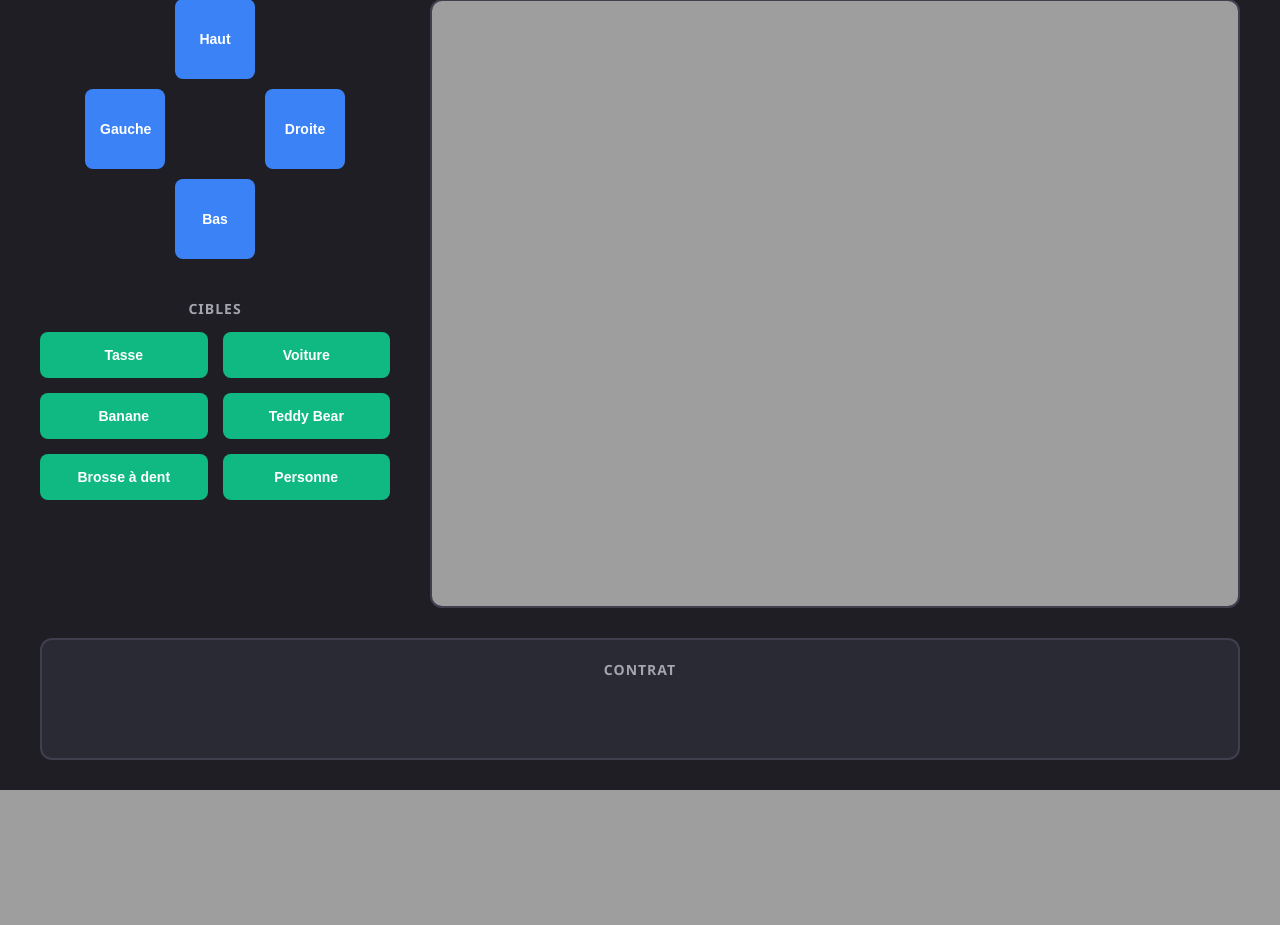
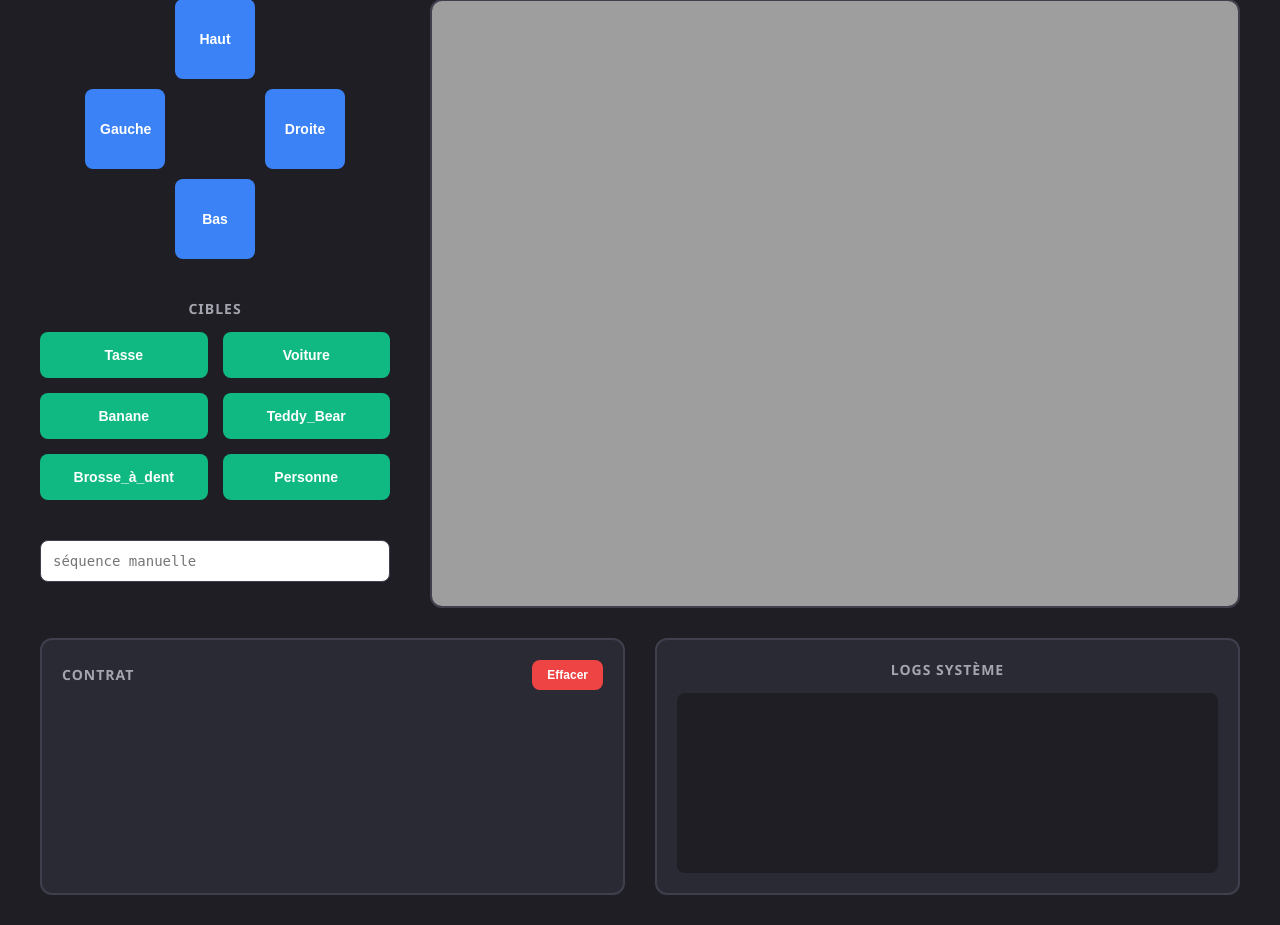
Before and after one commit to pfevrety/Autonomus-robot-zenoh, a Python web app: template website/templates/index.html in a window 1280 px wide. Shown: the part 64-989 px from the top of the page. Before the commit the page ends 854 px from the top, so only its background shows below. Run offline with Jinja, Linux system fonts and the light colour scheme; the template is opened without the code that fills it, so the values that code supplies are empty; some libraries are stand-ins or nearby versions.

Commit message:
log et console

```diff
--- a/src/video/web_display_video.py
+++ b/src/video/web_display_video.py
@@ -59,7 +59,7 @@ def display_video_stream():
                 npImage = np.frombuffer(cams[cam]["img"], dtype=np.uint8)
                 matImage = cv2.imdecode(npImage, 1)
                 if "stack" in cams[cam]:
-                    print("Stack for cam {}: {}".format(cam, cams[cam]["stack"]))
+                    print("Stack for cam {}: {}".format(cam, len(cams[cam]["stack"])))
                 if "objects" in cams[cam]:
                     for obj in list(cams[cam]["objects"]):
                         if cams[cam]["objects"][obj]["time"] > now - 0.2:
--- a/website/styles/style.css
+++ b/website/styles/style.css
@@ -109,13 +109,68 @@ h3 {
     object-fit: cover;
 }
 
+.bottom-panel {
+    display: flex;
+    gap: 30px;
+    justify-content: center;
+    max-width: 1200px;
+    margin: 0 auto;
+}
 
-/* Section de la file d'attente */
-.bottom-panel {
+
+.queue-panel {
     background-color: #2a2a35;
     border-radius: 12px;
     padding: 20px;
+    width: 600px;
     border: 2px solid #3f3f4e;
+}
+
+.log-panel {
+    background-color: #2a2a35;
+    border-radius: 12px;
+    padding: 20px;
+    width: 600px;
+    border: 2px solid #3f3f4e;
+}
+/* Conteneur principal des logs */
+.log-container {
+    background-color: #1e1e24; /* Plus sombre pour contraster avec le panel */
+    border-radius: 8px;
+    padding: 12px;
+    height: 180px; /* Ajusté pour laisser la place au titre h3 */
+    overflow-y: auto; /* Active le scroll vertical si trop de texte */
+    font-family: 'Courier New', Courier, monospace;
+    font-size: 13px;
+    display: flex;
+    flex-direction: column;
+    gap: 4px;
+    box-sizing: border-box;
+}
+
+/* Ligne de log individuelle */
+.log-entry {
+    margin: 0;
+    word-wrap: break-word; /* Évite que le texte dépasse sur la droite */
+}
+
+/* Couleurs selon le niveau du log */
+.log-info { color: #a5a5b0; }       /* Gris clair par défaut */
+.log-success { color: #10b981; }    /* Vert */
+.log-warning { color: #f59e0b; }    /* Orange */
+.log-error { color: #ef4444; }      /* Rouge */
+
+/* Personnalisation de la barre de scroll pour un look premium */
+.log-container::-webkit-scrollbar {
+    width: 8px;
+}
+.log-container::-webkit-scrollbar-track {
+    background: #1e1e24;
+    border-radius: 8px;
+}
+.log-container::-webkit-scrollbar-thumb {
+    background: #3f3f4e;
+    border-radius: 8px;
 }
 
 .queue-container {
@@ -140,3 +195,41 @@ h3 {
     from { opacity: 0; transform: scale(0.8); }
     to { opacity: 1; transform: scale(1); }
 }
+
+/* En-tête du panneau bas */
+.bottom-header {
+    display: flex;
+    justify-content: space-between;
+    align-items: center;
+}
+
+.bottom-header h3 {
+    margin: 0; /* Aligne le texte avec le bouton */
+}
+
+/* Bouton effacer */
+.clear-btn {
+    background-color: #ef4444; /* Rouge pour l'action destructive */
+    padding: 8px 15px;
+    font-size: 12px;
+}
+.clear-btn:hover { background-color: #dc2626; }
+
+/* Style de la console */
+.console-input {
+    width: 100%;
+    background-color: #ffffff;
+    border: 1px solid #3f3f4e;
+    color: #000000;
+    padding: 12px;
+    border-radius: 8px;
+    margin-bottom: 15px;
+    font-size: 14px;
+    box-sizing: border-box;
+    font-family: monospace;
+}
+
+.console-input:focus {
+    outline: none;
+    border-color: #3b82f6;
+}
--- a/website/templates/index.html
+++ b/website/templates/index.html
@@ -28,11 +28,14 @@
                         <button class="control-btn object" data-target="tasse">Tasse</button>
                         <button class="control-btn object" data-target="voiture">Voiture</button>
                         <button class="control-btn object" data-target="banane">Banane</button>
-                        <button class="control-btn object" data-target="teddy">Teddy Bear</button>
-                        <button class="control-btn object" data-target="brosse">Brosse à dent</button>
+                        <button class="control-btn object" data-target="teddy">Teddy_Bear</button>
+                        <button class="control-btn object" data-target="brosse">Brosse_à_dent</button>
                         <button class="control-btn object" data-target="personne">Personne</button>
                     </div>
                 </div>
+
+                <input type="text" id="console-input" class="console-input" placeholder="séquence manuelle">
+
 
             </div>
 
@@ -44,11 +47,21 @@
             </div>
 
         </div>
+        <div class="bottom-panel">
+            <div class="queue-panel">
+                <div class="bottom-header">
+                    <h3>Contrat</h3>
+                    <button id="clear-queue" class="control-btn clear-btn">Effacer</button>
+                </div>
 
-        <div class="bottom-panel">
-            <h3>Contrat</h3>
-            <div id="target-queue" class="queue-container">
+                <div id="target-queue" class="queue-container">
                 </div>
+            </div>
+            <div class="log-panel">
+                <h3>Logs système</h3>
+                <div id="log-container" class="log-container">
+                </div>
+            </div>
         </div>
     </div>
 
```
Also changed, not shown: src/video/detect_objects.py (+0 -10 lines), website/scripts/script.js (+69 -0 lines).
